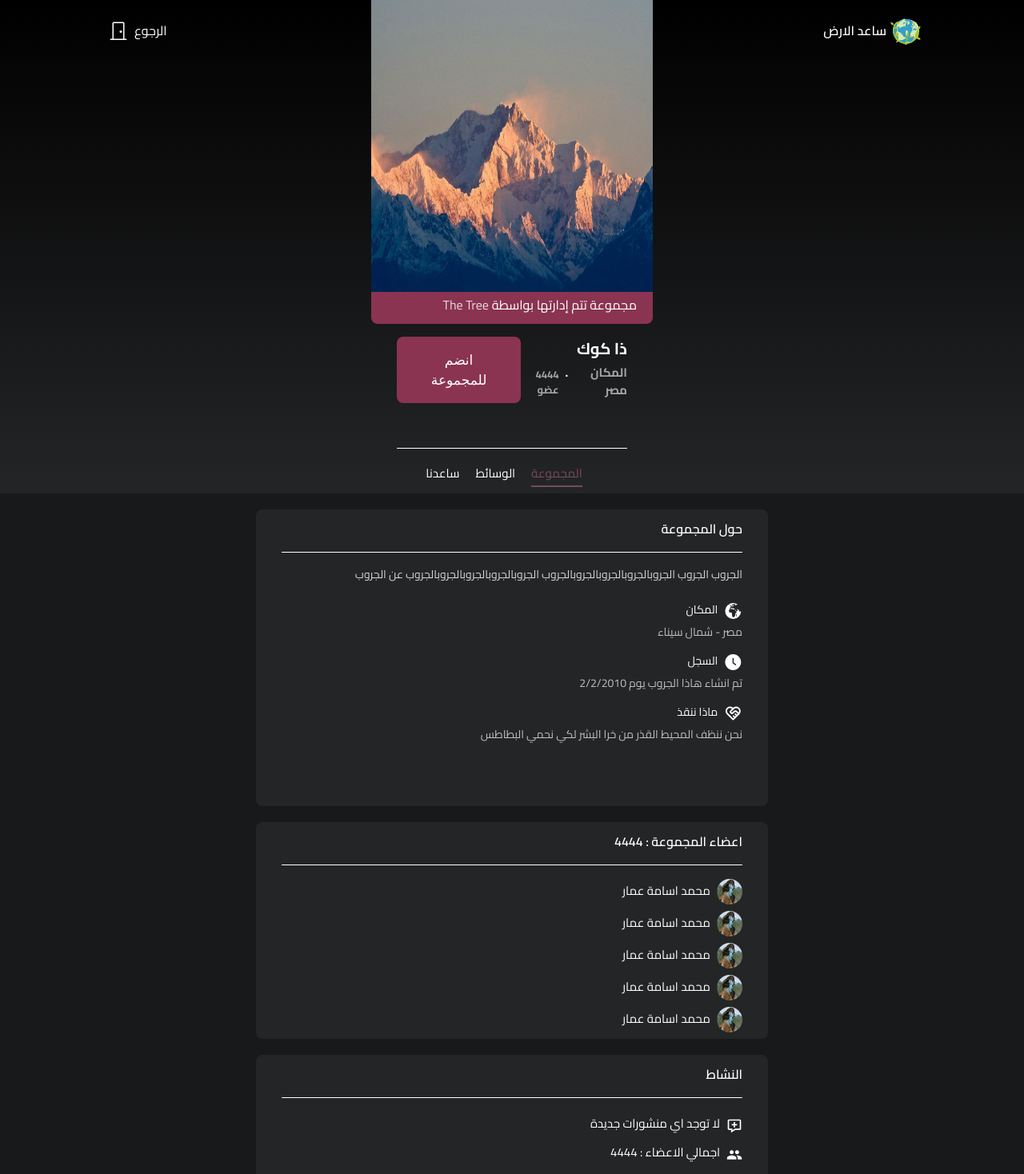
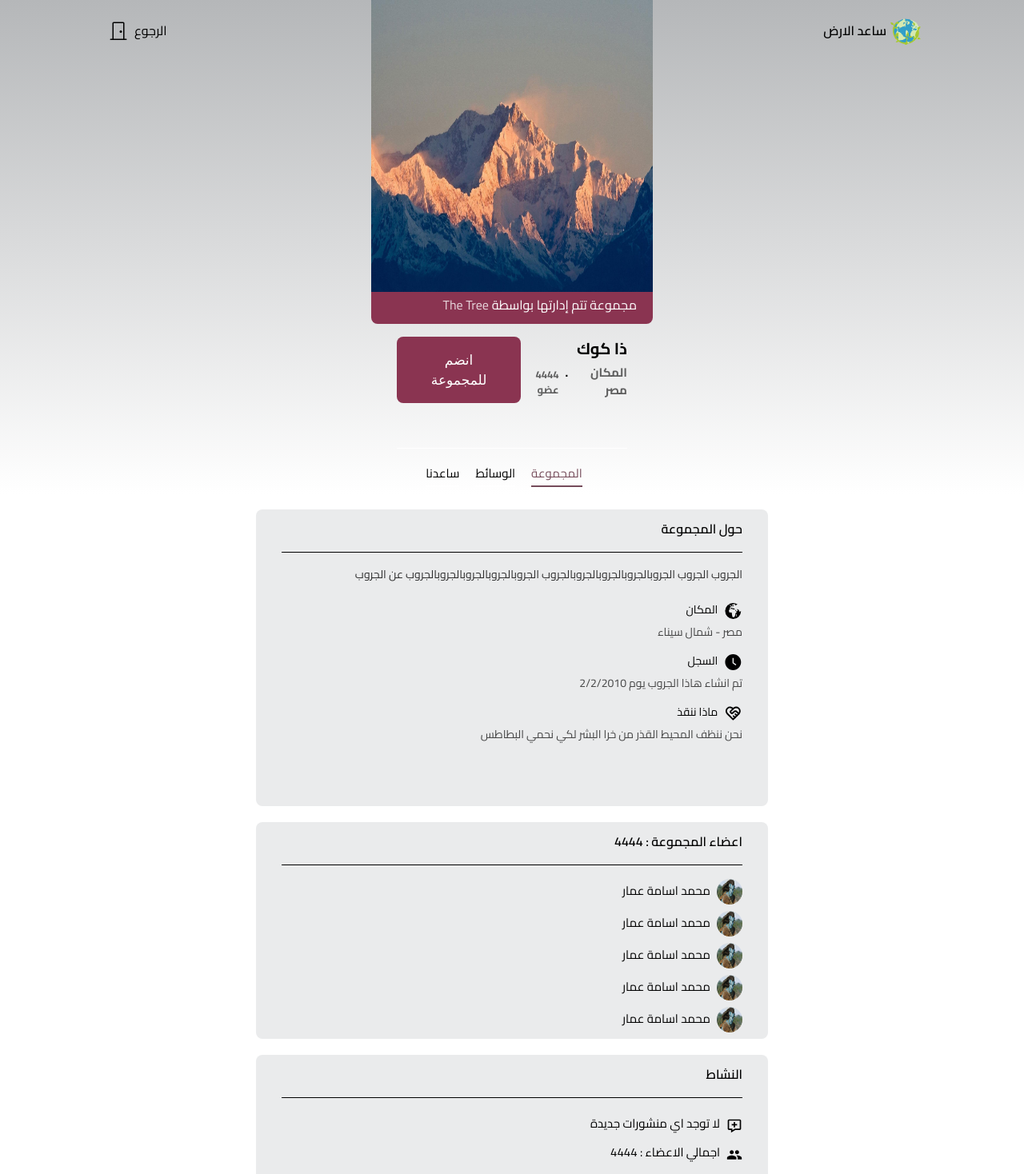
Before and after one commit to Jeyenore26/Flights, a Next.js app in the folder frontend/: page /CheckGroup in a window 1280 px wide. Shown: the top 1468 px of the page at 80% size. Built offline with nearby package versions, Linux system fonts and the light colour scheme.

Commit message:
يشيش

```diff
--- a/frontend/components/CheckGroup/Activity.tsx
+++ b/frontend/components/CheckGroup/Activity.tsx
@@ -5,22 +5,22 @@ import {IoCreateOutline} from 'react-icons/io5'
 export default function Activity() {
   return (
     <section className='flex justify-center mt-5' id="animate32">
-        <div className='w-[40rem] bg-[#242527] h-full rounded-lg mb-10'>
-                <div className='text-white flex justify-end cairo_semibold_title my-3 mr-8'>النشاط</div>
+        <div className='w-[40rem] bg-[#eaebec] h-full rounded-lg mb-10'>
+                <div className='text-black flex justify-end cairo_semibold_title my-3 mr-8'>النشاط</div>
                 <div className='flex justify-center mb-3'>
-                <p  className="w-full mx-[2rem]  my-[5px] border-t-[1px] border-[#fff]"></p>
+                <p  className="w-full mx-[2rem]  my-[5px] border-t-[1px] border-black"></p>
                 </div>
                 <div dir='rtl' className='mx-[2rem] flex justify-start mt-2 mb-2'>
-                  <BiMessageAdd className='w-5 h-5 text-white mt-2'/>
-                  <span className='text-[15px] cairo_regular_title text-white mr-2 mt-1'>  لا توجد اي منشورات جديدة</span>
+                  <BiMessageAdd className='w-5 h-5 text-black mt-2'/>
+                  <span className='text-[15px] cairo_regular_title text-black mr-2 mt-1'>  لا توجد اي منشورات جديدة</span>
                 </div>
                 <div dir='rtl' className='mx-[2rem] flex justify-start mt-2 mb-2'>
-                  <MdGroup className='w-5 h-5 text-white mt-2'/>
-                  <span className='text-[15px] cairo_regular_title text-white mr-2 mt-1'> اجمالي الاعضاء : 4444 </span>
+                  <MdGroup className='w-5 h-5 text-black mt-2'/>
+                  <span className='text-[15px] cairo_regular_title text-black mr-2 mt-1'> اجمالي الاعضاء : 4444 </span>
                 </div>
                 <div dir='rtl' className='mx-[2rem] flex justify-start mt-2 mb-5'>
-                  <IoCreateOutline className='w-5 h-5 text-white mt-2'/>
-                  <span className='text-[15px] cairo_regular_title text-white mr-2 mt-1'>  تم الانشاء منذ  3 سنين </span>
+                  <IoCreateOutline className='w-5 h-5 text-black mt-2'/>
+                  <span className='text-[15px] cairo_regular_title text-black mr-2 mt-1'>  تم الانشاء منذ  3 سنين </span>
                 </div>
 
         </div>
--- a/frontend/components/CheckGroup/Group.tsx
+++ b/frontend/components/CheckGroup/Group.tsx
@@ -5,43 +5,43 @@ import {TbHeartHandshake} from 'react-icons/tb'
 export default function Group() {
   return (
     <section className='flex justify-center mt-5' id="animate33">
-        <div className='w-[40rem] bg-[#242527] h-full rounded-lg'>
-                <div className='text-white flex justify-end cairo_semibold_title my-3 mr-8'>حول المجموعة</div>
+        <div className='w-[40rem] bg-[#eaebec] h-full rounded-lg'>
+                <div className='text-black flex justify-end cairo_semibold_title my-3 mr-8'>حول المجموعة</div>
                 <div className='flex justify-center mb-3'>
-                <p  className="w-full mx-[2rem]  my-[5px] border-t-[1px] border-[#fff]"></p>
+                <p  className="w-full mx-[2rem]  my-[5px] border-t-[1px] border-black"></p>
                 </div>
                 <div className='mx-[2rem]'>
-                <div dir='rtl' className='text-white/80 w-full  text-sm flex   justify-start cairo_regular_title my-2'> الجروب الجروب  الجروبالجروبالجروبالجروبالجروب الجروبالجروبالجروبالجروبالجروب  عن الجروب</div>
+                <div dir='rtl' className='text-black/80 w-full  text-sm flex   justify-start cairo_regular_title my-2'> الجروب الجروب  الجروبالجروبالجروبالجروبالجروب الجروبالجروبالجروبالجروبالجروب  عن الجروب</div>
 
                 </div>
 
                 <section dir='rtl'  className='mx-[2rem] flex'>
-                <GiEarthAfricaEurope className='w-6 h-6 mt-4 text-white'/>
-                <div className='text-white w-full  text-sm flex   justify-start cairo_regular_title mt-4 mr-2'> المكان</div>
+                <GiEarthAfricaEurope className='w-6 h-6 mt-4 text-black'/>
+                <div className='text-black w-full  text-sm flex   justify-start cairo_regular_title mt-4 mr-2'> المكان</div>
 
                 </section>
                 <section dir='rtl' className='mx-[2rem] flex'>
-                <div className='text-white/70 w-full  text-sm flex   justify-start cairo_regular_title mt-1'> مصر - شمال سيناء</div>
+                <div className='text-black/70 w-full  text-sm flex   justify-start cairo_regular_title mt-1'> مصر - شمال سيناء</div>
 
 
                 </section>
                 <section dir='rtl'  className='mx-[2rem] flex'>
-                <AiFillClockCircle className='w-6 h-6 mt-4 text-white'/>
-                <div className='text-white w-full  text-sm flex   justify-start cairo_regular_title mt-4 mr-2'> السجل</div>
+                <AiFillClockCircle className='w-6 h-6 mt-4 text-black'/>
+                <div className='text-black w-full  text-sm flex   justify-start cairo_regular_title mt-4 mr-2'> السجل</div>
 
                 </section>
                 <section dir='rtl' className='mx-[2rem] flex'>
-                <div className='text-white/70 w-full  text-sm flex   justify-start cairo_regular_title mt-1'>تم انشاء هاذا الجروب يوم 2/2/2010 </div>
+                <div className='text-black/70 w-full  text-sm flex   justify-start cairo_regular_title mt-1'>تم انشاء هاذا الجروب يوم 2/2/2010 </div>
 
 
                 </section>
                 <section dir='rtl'  className='mx-[2rem] flex'>
-                <TbHeartHandshake className='w-6 h-6 mt-4 text-white'/>
-                <div className='text-white w-full  text-sm flex   justify-start cairo_regular_title mt-4 mr-2'> ماذا ننقذ</div>
+                <TbHeartHandshake className='w-6 h-6 mt-4 text-black'/>
+                <div className='text-black w-full  text-sm flex   justify-start cairo_regular_title mt-4 mr-2'> ماذا ننقذ</div>
 
                 </section>
                 <section dir='rtl' className='mx-[2rem] flex'>
-                <div className='text-white/70 w-full  text-sm flex   justify-start cairo_regular_title mt-1 mb-20'> نحن ننظف المحيط القذر من خرا البشر لكي نحمي البطاطس </div>
+                <div className='text-black/70 w-full  text-sm flex   justify-start cairo_regular_title mt-1 mb-20'> نحن ننظف المحيط القذر من خرا البشر لكي نحمي البطاطس </div>
 
 
                 </section>
--- a/frontend/components/CheckGroup/Members.tsx
+++ b/frontend/components/CheckGroup/Members.tsx
@@ -5,29 +5,29 @@ import {TbHeartHandshake} from 'react-icons/tb'
 export default function Members() {
   return (
     <section className='flex justify-center mt-5' id="animate32">
-        <div className='w-[40rem] bg-[#242527] h-full rounded-lg'>
-                <div className='text-white flex justify-end cairo_semibold_title my-3 mr-8'> اعضاء المجموعة : 4444</div>
+        <div className='w-[40rem] bg-[#eaebec] h-full rounded-lg'>
+                <div className='text-black flex justify-end cairo_semibold_title my-3 mr-8'> اعضاء المجموعة : 4444</div>
                 <div className='flex justify-center mb-3'>
-                <p  className="w-full mx-[2rem]  my-[5px] border-t-[1px] border-[#fff]"></p>
+                <p  className="w-full mx-[2rem]  my-[5px] border-t-[1px] border-black"></p>
                 </div>
                 <div dir='rtl' className='mx-[2rem] flex justify-start mt-2 mb-2'>
                   <img src='./avater.png' className='w-8 h-8 rounded-full'/>
-                  <span className='text-[15px] cairo_regular_title text-white mr-2 mt-1'>محمد اسامة عمار</span>
+                  <span className='text-[15px] cairo_regular_title text-black mr-2 mt-1'>محمد اسامة عمار</span>
                 </div>
                 <div dir='rtl' className='mx-[2rem] flex justify-start mt-2 mb-2'>
                   <img src='./avater.png' className='w-8 h-8 rounded-full'/>
-                  <span className='text-[15px] cairo_regular_title text-white mr-2 mt-1'>محمد اسامة عمار</span>
+                  <span className='text-[15px] cairo_regular_title text-black mr-2 mt-1'>محمد اسامة عمار</span>
                 </div> <div dir='rtl' className='mx-[2rem] flex justify-start mt-2 mb-2'>
                   <img src='./avater.png' className='w-8 h-8 rounded-full'/>
-                  <span className='text-[15px] cairo_regular_title text-white mr-2 mt-1'>محمد اسامة عمار</span>
+                  <span className='text-[15px] cairo_regular_title text-black mr-2 mt-1'>محمد اسامة عمار</span>
                 </div>
                 <div dir='rtl' className='mx-[2rem] flex justify-start mt-2 mb-2'>
                   <img src='./avater.png' className='w-8 h-8 rounded-full'/>
-                  <span className='text-[15px] cairo_regular_title text-white mr-2 mt-1'>محمد اسامة عمار</span>
+                  <span className='text-[15px] cairo_regular_title text-black mr-2 mt-1'>محمد اسامة عمار</span>
                 </div>
                 <div dir='rtl' className='mx-[2rem] flex justify-start mt-2 mb-2'>
                   <img src='./avater.png' className='w-8 h-8 rounded-full'/>
-                  <span className='text-[15px] cairo_regular_title text-white mr-2 mt-1'>محمد اسامة عمار</span>
+                  <span className='text-[15px] cairo_regular_title text-black mr-2 mt-1'>محمد اسامة عمار</span>
                 </div>
 
 
--- a/frontend/components/CheckGroup/NavBar.tsx
+++ b/frontend/components/CheckGroup/NavBar.tsx
@@ -8,9 +8,9 @@ import {BsDoorClosed} from 'react-icons/bs'
 export default function NavBar() {
   return (
     <>
-      <div className=" text-white absolute w-full py-4">
+      <div className=" text-black absolute w-full py-4">
         <div className="flex bg-transparent items-center justify-between 2xl:mx-[8rem] xl:mx-[8rem] lg:mx-[8rem] sm:mx-[0rem] xs:mx[0rem] xxs:mx[0rem] md:mx[0rem]">
-          <div className="flex hover:text-white/40 active:text-white/80 cursor-pointer">
+          <div className="flex hover:text-black/40 active:text-black/80 cursor-pointer">
            <Link href={'/mainpage'}>
          <div className="flex">
          <button>
@@ -21,7 +21,7 @@ export default function NavBar() {
            </Link>
           </div>
           <div className=" flex items-center space-x-1">
-            <p className="cairo_semibold_title text-white"> ساعد الارض</p>
+            <p className="cairo_semibold_title text-black"> ساعد الارض</p>
             <img src="./LogoIcon.png" className="w-10 h-10 mt-1" />
           </div>
         </div>
--- a/frontend/components/CheckGroup/Proves.tsx
+++ b/frontend/components/CheckGroup/Proves.tsx
@@ -6,10 +6,10 @@ import {BsPaypal} from 'react-icons/bs'
 export default function Proves() {
   return (
     <section className='flex justify-center mt-5' id="animate33">
-        <div className='w-[50rem] bg-[#242527] h-full rounded-lg'>
-                <div className='text-white flex justify-end cairo_semibold_title my-3 mr-8'>صور المجموعة </div>
+        <div className='w-[50rem] bg-[#eaebec] h-full rounded-lg'>
+                <div className='text-black flex justify-end cairo_semibold_title my-3 mr-8'>صور المجموعة </div>
                 <div className='flex justify-center mb-3'>
-                <p  className="w-full mx-[2rem]  my-[5px] border-t-[1px] border-[#fff]"></p>
+                <p  className="w-full mx-[2rem]  my-[5px] border-t-[1px] border-black"></p>
                 </div>
                <div className='flex justify-center mb-10'>
                <div className='mx-[2rem] griid'>
--- a/frontend/pages/CheckGroup.tsx
+++ b/frontend/pages/CheckGroup.tsx
@@ -10,9 +10,9 @@ export default function checkgroup() {
   const [page, setpage] = useState(1);
   return (
     <>
-      <section className="bg-[#18191B] h-full w-full" >
+      <section className="bg-white h-full w-full" >
         <NavBar />
-        <div className=" bg-gradient-to-b from-black to-[#242527] w-full h-max">
+        <div className=" bg-gradient-to-b from-[#b5b7b9] to-white w-full h-max">
           <section className="xl:mx-[29rem]">
             <img src="./asia.jpg" className="h-[22.8rem] w-full" />
             <div className="bg-[#8A3451] w-full h-10 rounded-b-lg flex justify-end ">
@@ -24,17 +24,17 @@ export default function checkgroup() {
             <div className="mx-[2rem] mt-4" >
               <div dir="rtl" className="flex justify-between ">
                 <div>
-                  <h1 className="text-white cairo_bold_title text-[20px]">
+                  <h1 className="text-black cairo_bold_title text-[20px]">
                     ذا كوك
                   </h1>
                   <div dir="rtl" className="flex justify-start mt-1">
-                    <h1 className="text-white/60 cairo_bold_title text-[15px] ml-3 ">
+                    <h1 className="text-black/60 cairo_bold_title text-[15px] ml-3 ">
                       المكان مصر
                     </h1>
-                    <h1 className="text-white cairo_bold_title text-[15px]">
+                    <h1 className="text-black cairo_bold_title text-[15px]">
                       .
                     </h1>
-                    <h1 className="text-white/60 cairo_bold_title text-[13px] mt-1 mr-2">
+                    <h1 className="text-black/60 cairo_bold_title text-[13px] mt-1 mr-2">
                       4444 عضو
                     </h1>
                   </div>
@@ -57,7 +57,7 @@ export default function checkgroup() {
                 className={
                   page === 1
                     ? "text-[#754b5a] transition-1  cairo_regular_title cursor-pointer text-[15px] border-b-2 border-[#754b5a] py-1 mr-5 mb-2"
-                    : "text-[#fff] hover:text-white/40 active:text-white/80 cairo_regular_title border-b-2 border-[#232426] cursor-pointer text-[15px] py-1 mr-5 mb-2"
+                    : "text-black hover:text-black/40 active:text-black/80 cairo_regular_title border-b-2 border-white cursor-pointer text-[15px] py-1 mr-5 mb-2"
                 }
               >
                 المجموعة
@@ -70,7 +70,7 @@ export default function checkgroup() {
                 className={
                   page === 3
                     ? "text-[#754b5a] transition-1 cairo_regular_title cursor-pointer text-[15px] border-b-2 border-[#754b5a] py-1 mr-5 mb-2"
-                    : "text-[#fff] hover:text-white/40 active:text-white/80 cairo_regular_title border-b-2 border-[#232426] cursor-pointer text-[15px] py-1 mr-5 mb-2"
+                    : "text-black hover:text-black/40 active:text-black/80 cairo_regular_title border-b-2 border-white cursor-pointer text-[15px] py-1 mr-5 mb-2"
                 }
               >
                 الوسائط
@@ -82,7 +82,7 @@ export default function checkgroup() {
                 className={
                   page === 2
                     ? "text-[#754b5a] transition-1 cairo_regular_title cursor-pointer text-[15px] border-b-2 border-[#754b5a] py-1 mr-5 mb-2"
-                    : "text-[#fff] hover:text-white/40 active:text-white/80 cairo_regular_title border-b-2 border-[#232426] cursor-pointer text-[15px] py-1 mr-5 mb-2"
+                    : "text-black hover:text-black/40 active:text-black/80 cairo_regular_title border-b-2 border-white cursor-pointer text-[15px] py-1 mr-5 mb-2"
                 }
               >
                 ساعدنا
```
Also changed, not shown: frontend/components/CheckGroup/Donate.tsx (+14 -14 lines), frontend/components/Inputs/BInputOutline.tsx (added, +69 -0 lines), frontend/pages/profile.tsx (+10 -10 lines).
